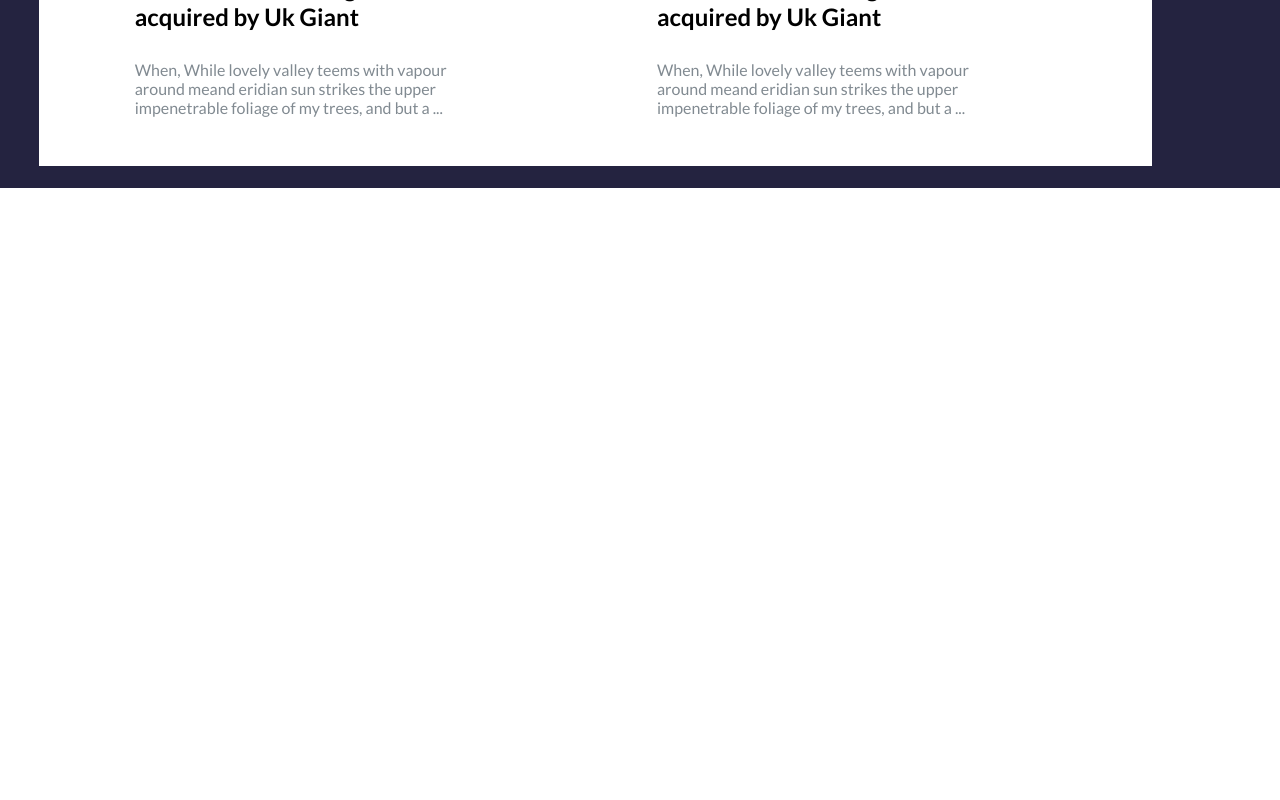
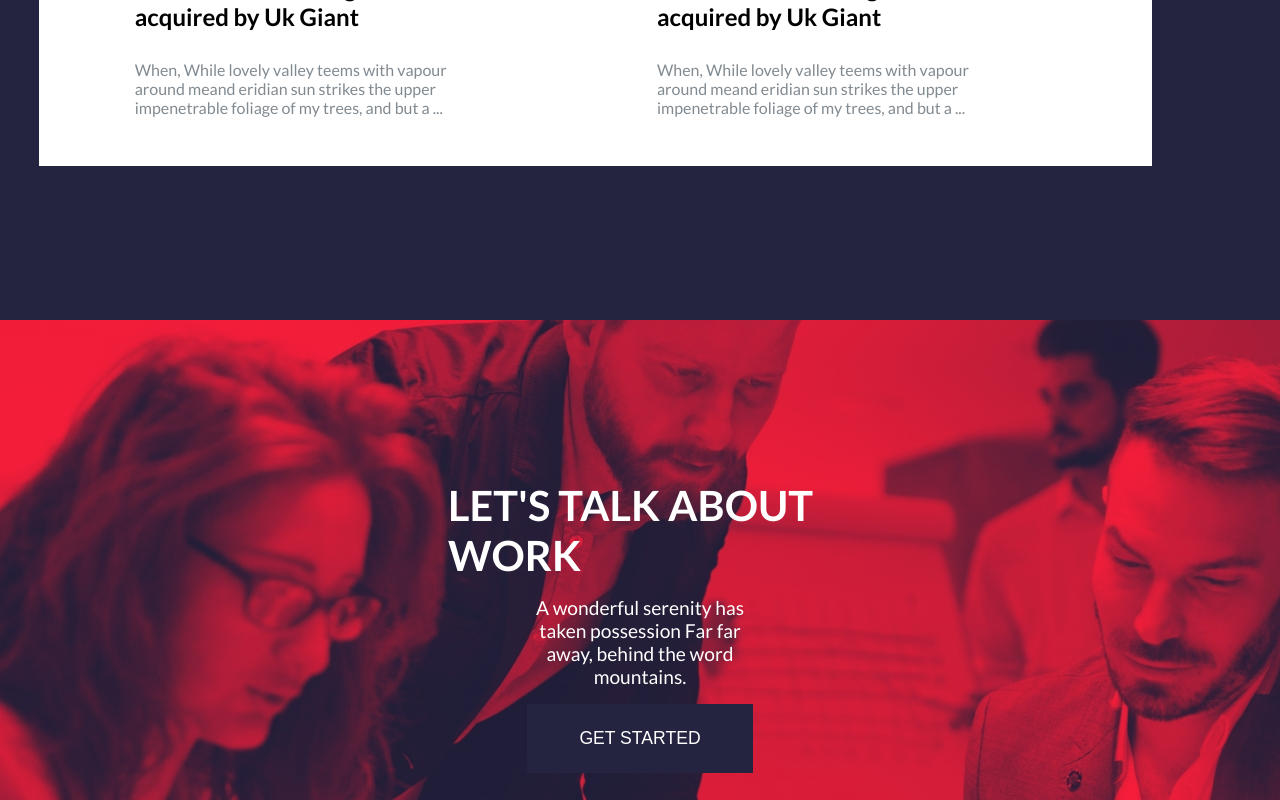
Before and after one commit to AlessioNapoletano/proj-html-vuejs, a Vue app: page / in a window 1280 px wide. Shown: the part 5303-6103 px from the top of the page. Before the commit the page ends 5491 px from the top, so only its background shows below. Built offline with nearby package versions, Linux system fonts and the light colour scheme.

Commit message:
add FooterGetStarted component

```diff
--- a/src/App.vue
+++ b/src/App.vue
@@ -1,15 +1,18 @@
 <script>
-//Header component's
+//Header components
 import HeaderNavbar from './components/HeaderNavbar.vue'
 import HeaderJumbo from './components/HeaderJumbo.vue'
 
-//Main component's
+//Main components
 import MainService from './components/MainService.vue'
 import MainAboutUs from './components/MainAboutUs.vue'
 import MainDeliverCare from './components/MainDeliverCare.vue'
 import MainProject from './components/MainProject.vue'
 import MainTestimonial from './components/MainTestimonial.vue'
 import MainBlog from './components/MainBlog.vue'
+
+//Footer components
+import FooterGetStarted from './components/footerGetStarted.vue'
 
 export default {
   name: 'App',
@@ -21,7 +24,8 @@ export default {
     MainDeliverCare,
     MainProject,
     MainTestimonial,
-    MainBlog
+    MainBlog,
+    FooterGetStarted
   }
 }
 </script>
@@ -40,6 +44,10 @@ export default {
     <MainTestimonial />
     <MainBlog />
   </main>
+
+  <footer>
+    <FooterGetStarted />
+  </footer>
 </template>
 
 
--- a/src/components/MainBlog.vue
+++ b/src/components/MainBlog.vue
@@ -96,8 +96,8 @@ export default {
 
 section.blog {
     margin-top: 10rem;
-    height: 50rem;
     color: $main-white-color;
+    padding-bottom: 20rem;
 
     .container {
         height: 100%;
--- /dev/null
+++ b/src/components/footerGetStarted.vue
@@ -0,0 +1,68 @@
+
+<script>
+export default {
+    name: 'FooterGetStarted',
+}
+</script>
+
+<template>
+    <section class="get-started">
+        <div class="wrapper d-flex justify-center flex-column align-center">
+            <h1>
+                LET'S TALK ABOUT WORK
+            </h1>
+
+            <p>
+                A wonderful serenity has taken possession Far far away, behind the word mountains.
+            </p>
+
+            <button>
+                GET STARTED
+            </button>
+        </div>
+
+    </section>
+
+</template>
+
+<style lang="scss" scoped>
+@use '../styles/partials/variables' as *;
+
+section {
+    background-image: url('../assets/images/business-people-working-together-on-project-and-B3MZ4TX.jpg');
+    background-repeat: no-repeat;
+    height: 30rem;
+
+    color: $main-white-color;
+
+    .wrapper {
+        width: 30%;
+        margin: 0 auto;
+        padding-top: 10rem;
+
+
+        h1 {
+            font-size: 2.6rem;
+            margin-bottom: 1rem;
+        }
+
+        p {
+            margin-bottom: 1rem;
+            font-size: 1.2rem;
+            text-align: center;
+            padding: 0 5rem;
+
+        }
+
+        button {
+            border: none;
+            font-size: 1.1rem;
+            padding: 1.5rem 3.3rem;
+            background-color: $main-blue-color;
+            color: $main-white-color;
+        }
+    }
+
+
+}
+</style>
--- a/src/styles/general.scss
+++ b/src/styles/general.scss
@@ -54,6 +54,10 @@ body {
     flex-wrap: wrap;
 }
 
+.flex-column {
+    flex-direction: column;
+}
+
 .d-inline {
     display: inline;
 }
```
